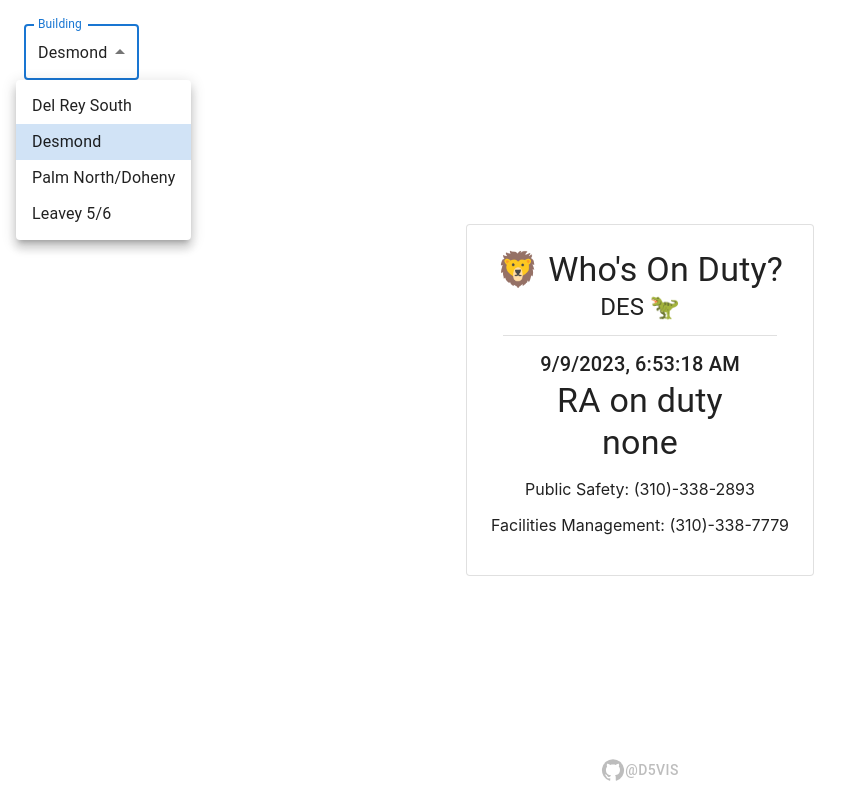
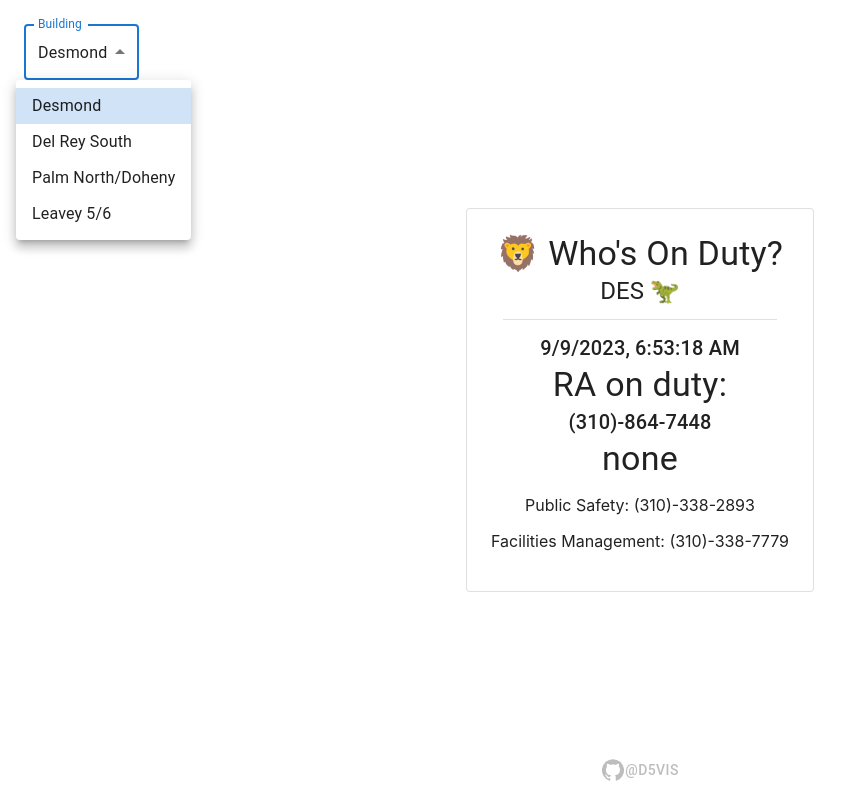
Before and after one commit to d5vis/whosonduty, a React (Create React App) app: page /DES in a window 1280 px wide. Both pictures are taken after a click on the element "Desmond". Shown: the whole page, without its empty margins (0-867 px from the left). Built offline with nearby package versions, Linux system fonts and the light colour scheme; no server answers.

Commit message:
add raod numbers

```diff
--- a/public/index.html
+++ b/public/index.html
@@ -24,7 +24,7 @@
       work correctly both with client-side routing and a non-root public URL.
       Learn how to configure a non-root public URL by running `npm run build`.
     -->
-    <title>raod lmu</title>
+    <title>RAOD</title>
   </head>
   <body>
     <noscript>You need to enable JavaScript to run this app.</noscript>
--- a/src/App.tsx
+++ b/src/App.tsx
@@ -3,6 +3,9 @@ import * as React from "react";
 import { useState, useEffect } from "react";
 
 import { useNavigate } from "react-router-dom";
+
+import { buildings } from "./utils/constants";
+import { getRaodNumber, getBuildingName } from "./utils/utils";
 
 import Box from "@mui/material/Box";
 import Card from "@mui/material/Card";
@@ -47,7 +50,7 @@ function App() {
       }
     }, 1000);
     return () => clearInterval(interval);
-  }, []);
+  });
 
   useEffect(() => {
     navigate(`/${building}`);
@@ -61,7 +64,7 @@ function App() {
         .catch((e) => console.log(e))
         .finally(() => setLoading(false));
     }
-  }, [building, isDutyHours]);
+  }, [building, isDutyHours, navigate]);
 
   return (
     <Box
@@ -82,10 +85,9 @@ function App() {
           onChange={handleChange}
           // disabled={true}
         >
-          <MenuItem value={"DRS"}>Del Rey South</MenuItem>
-          <MenuItem value={"DES"}>Desmond</MenuItem>
-          <MenuItem value={"PNHDOH"}>Palm North/Doheny</MenuItem>
-          <MenuItem value={"L56"}>Leavey 5/6</MenuItem>
+          {buildings.map((building) => (
+            <MenuItem value={building}>{getBuildingName(building)}</MenuItem>
+          ))}
         </Select>
       </FormControl>
       <Card sx={{ m: margin, p: margin }} variant="outlined">
@@ -98,11 +100,11 @@ function App() {
         {isDutyHours ? (
           <Box>
             {ras.length > 1 ? (
-              <Typography variant="h4"> RAs on duty</Typography>
+              <Typography variant="h4">RAs on duty:</Typography>
             ) : (
-              <Typography variant="h4"> RA on duty</Typography>
+              <Typography variant="h4">RA on duty:</Typography>
             )}
-            {/* <Typography variant="h6">(310)-864-7448</Typography> */}
+            <Typography variant="h6">{getRaodNumber(building)}</Typography>
             {loading ? (
               <CircularProgress />
             ) : (
--- /dev/null
+++ b/src/utils/constants.ts
@@ -0,0 +1 @@
+export const buildings = ["DES", "DRS", "PNHDOH", "L56"];
--- /dev/null
+++ b/src/utils/utils.ts
@@ -0,0 +1,29 @@
+export const getRaodNumber = (building: string) => {
+  switch (building) {
+    case "DES":
+      return "(310)-864-7448";
+    case "DRS":
+      return "(310)-864-7443";
+    case "PNHDOH":
+      return "(310)-864-7462";
+    case "L56":
+      return "(310)-864-7500";
+    default:
+      return "";
+  }
+};
+
+export const getBuildingName = (building: string) => {
+  switch (building) {
+    case "DES":
+      return "Desmond";
+    case "DRS":
+      return "Del Rey South";
+    case "PNHDOH":
+      return "Palm North/Doheny";
+    case "L56":
+      return "Leavey 5/6";
+    default:
+      return "";
+  }
+};
```
